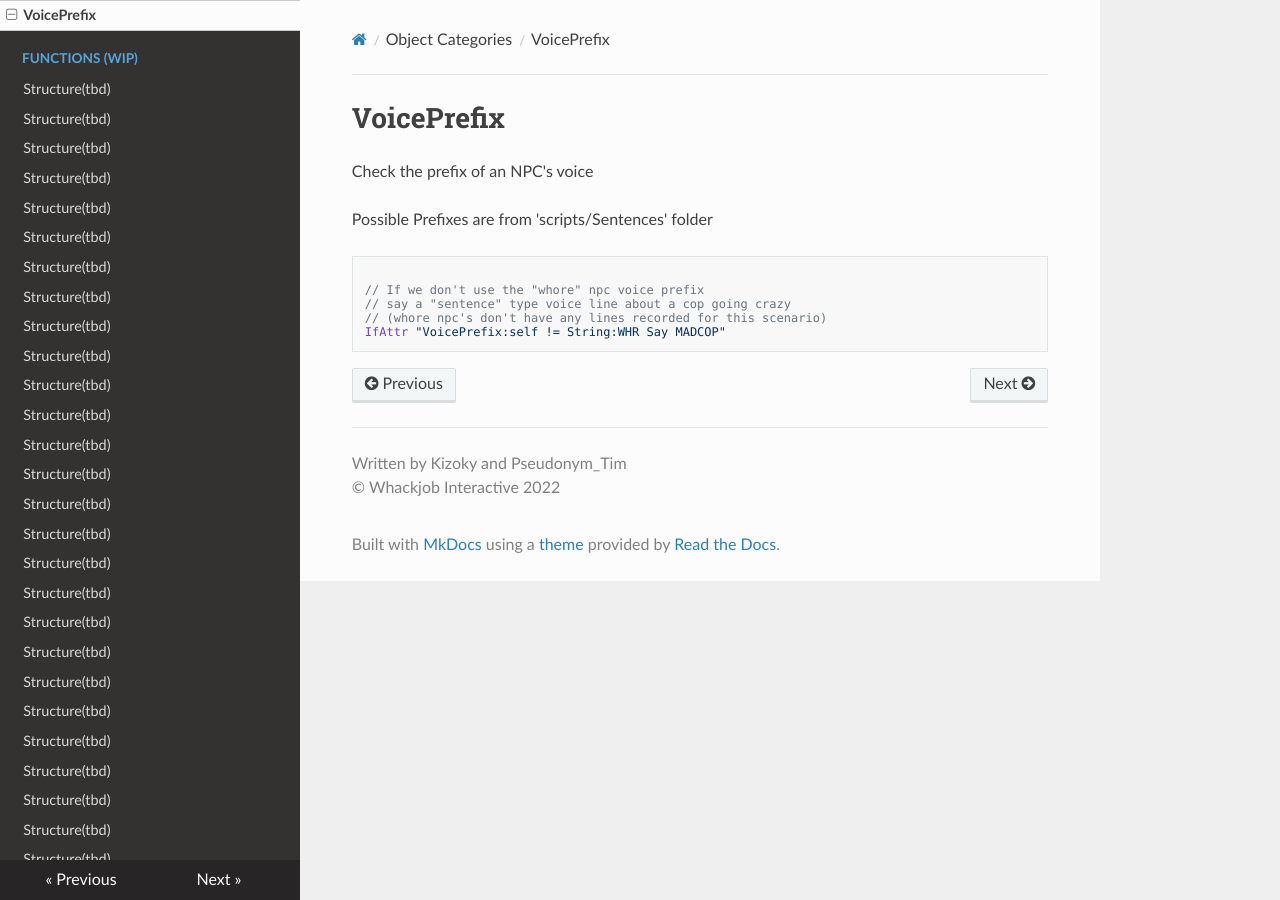
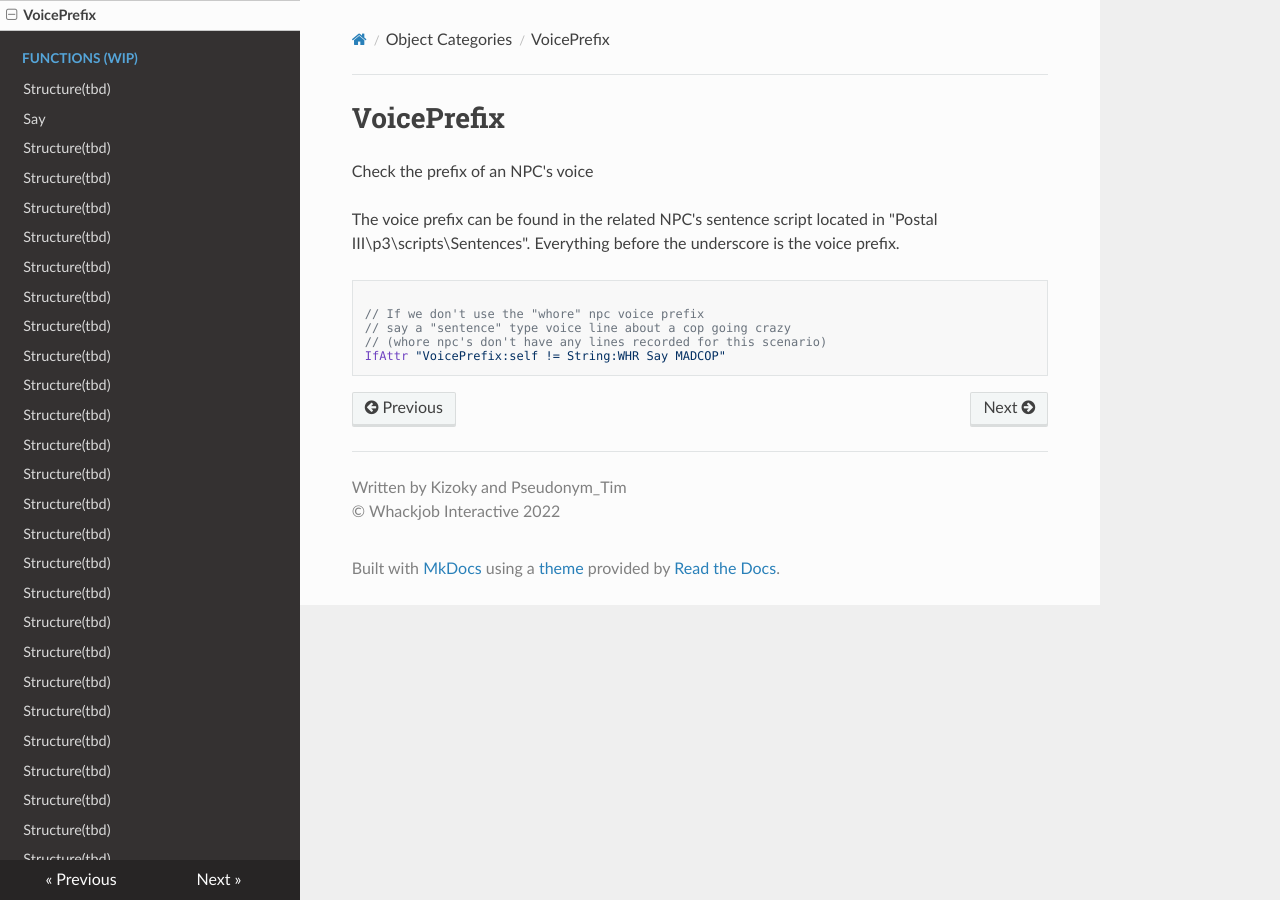
Before and after one commit to WhackJobInt/postal3scriptdocs, an MkDocs documentation site: the page built from docs/voiceprefix.md, in a window 1280 px wide. Built offline with MkDocs 1.6.1, drawn with Linux system fonts in a browser that asks for light colours; nearby versions of some CDN libraries.

Commit message:
Add say page, Verbosify voiceprefix page

```diff
--- a/docs/voiceprefix.md
+++ b/docs/voiceprefix.md
@@ -1,6 +1,7 @@
 # VoicePrefix
 <p>Check the prefix of an NPC's voice
-<p>Possible Prefixes are from 'scripts/Sentences' folder
+<p>The voice prefix can be found in the related NPC's sentence script located in "Postal III\p3\scripts\Sentences". Everything
+before the underscore is the voice prefix.
 <pre><code class="language-js">
 // If we don't use the "whore" npc voice prefix
 // say a "sentence" type voice line about a cop going crazy
--- a/mkdocs.yml
+++ b/mkdocs.yml
@@ -34,7 +34,7 @@
         - 'VoicePrefix': 'voiceprefix.md'
     - 'Functions (WIP)':
         - 'Effect': 'TBD.md'
-        - 'Say': 'TBD.md'
+        - 'Say': 'say.md'
         - 'FireEvent, FireEventEX, FireUser, FireInput, AreaEvent, EntFireUser, EntFireInput': 'TBD.md'
         - 'State, Pattern, ExecutePattern': 'TBD.md'
         - 'SetSquad, SetSquadRelation, RemoveSquadRelation, RallySquad, DesertSquad': 'TBD.md'
```
Also changed, not shown: docs/say.md (added, +20 -0 lines), docs/visible.md (+1 -0 lines).
